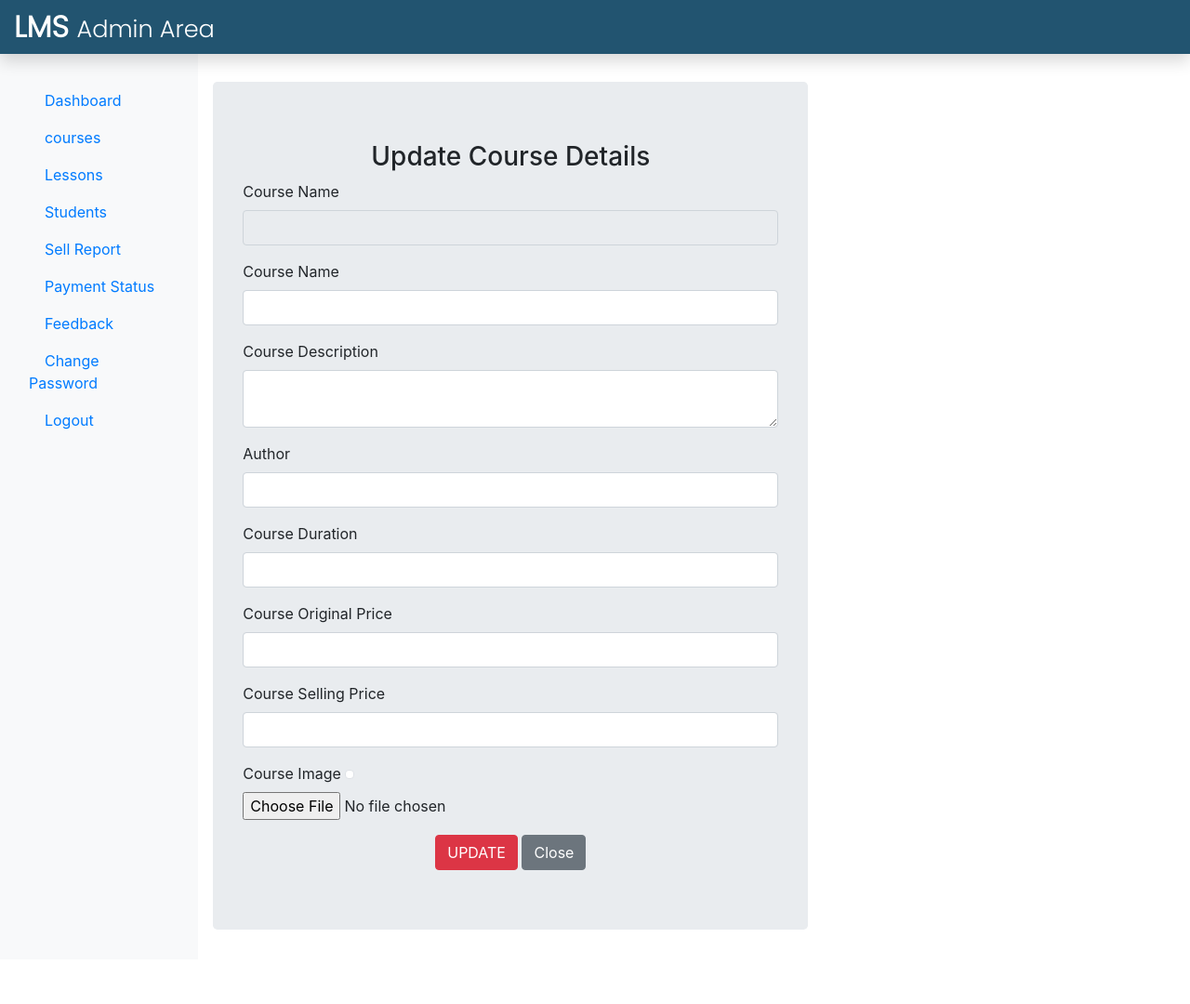
After one commit to subhashladumor1/eSchool, a PHP site: page /Admin/editcourse.php in a window 1280 px wide. The commit adds this page. Shown: the whole page at 93% size. Run offline with PHP 8.4, Linux system fonts and the light colour scheme; the visitor is signed in with stand-in values (Sample User, id 1); some libraries are stand-ins or nearby versions; some web fonts are replaced.

Commit message:
11th Completed
11 VIDEO admin Dashboard = Add Course, Edit Course, SESSION with LOGIN

```diff
--- /dev/null
+++ b/Admin/admininclude/footer.php
@@ -0,0 +1,23 @@
+<!-- *********** End Admin Login Form Modal *************** -->
+<script src="https://code.jquery.com/jquery-3.2.1.slim.min.js" integrity="sha384-KJ3o2DKtIkvYIK3UENzmM7KCkRr/rE9/Qpg6aAZGJwFDMVNA/GpGFF93hXpG5KkN" crossorigin="anonymous"></script>
+<script src="https://cdnjs.cloudflare.com/ajax/libs/popper.js/1.12.3/umd/popper.min.js" integrity="sha384-vFJXuSJphROIrBnz7yo7oB41mKfc8JzQZiCq4NCceLEaO4IHwicKwpJf9c9IpFgh" crossorigin="anonymous"></script>
+<script src="https://maxcdn.bootstrapcdn.com/bootstrap/4.0.0-beta.2/js/bootstrap.min.js" integrity="sha384-alpBpkh1PFOepccYVYDB4do5UnbKysX5WZXm3XxPqe5iKTfUKjNkCk9SaVuEZflJ" crossorigin="anonymous"></script>
+
+<!-- jQUERY AND Boostrap JavaScript -->
+<script src="../js/jquery.min.js"></script>
+<script src="../js/popper.min.js"></script>
+<script src="../js/bootstrap.min.js"></script>
+<script src="../js/testislider.js"></script>
+
+<!-- Fontawesome JavaScript -->
+<script src="../js/all.min.js"></script>
+
+
+
+<!-- Admin Ajax Call JavaScript -->
+<script type="text/javascript" src="../js/adminajaxrequest.js"></script>
+<!-- Custom JavaScript -->
+<script type="text/javascript" src="../js/custom.js"></script>
+</body>
+
+</html>
--- /dev/null
+++ b/Admin/admininclude/header.php
@@ -0,0 +1,106 @@
+<?php
+    if(!isset($_SESSION)){
+        session_start();
+    }
+
+
+
+    if(isset($_SESSION['is_admin_login'])){
+        $adminEmail =  $_SESSION['adminLogemail'];
+    }else{
+        echo "<script>location.href='../index.php';</script>";
+    }
+
+?>
+
+
+<!DOCTYPE html>
+<html lang="en">
+
+<head>
+    <meta charset="UTF-8">
+    <meta http-equiv="X-UA-Compatible" content="IE=edge">
+    <meta name="viewport" content="width=device-width, initial-scale=1.0">
+    <title>Admin Dashboard</title>
+    <link href="https://fonts.googleapis.com/css2?family=Poppins:wght@300&display=swap" rel="stylesheet">
+    <!-- Boootstrap CSS -->
+    <link rel="stylesheet" href="../css/bootstrap.min.css">
+
+    <!-- Font Awesome CSS -->
+    <link rel="stylesheet" href="../css/all.min.css">
+    <!-- custom css -->
+    <link rel="stylesheet" href="../css/adminstyle.css">
+</head>
+
+<body>
+    <!-- top navbar -->
+    <nav class="navbar navbar-dark fixed-top p-0 shadow" style="background-color: #225470;">
+        <a class="navbar-brand col-sm-3 col-md-2 mr-0" href="adminDashboard.php">LMS <small class="text-white">Admin
+                Area</small></a>
+    </nav>
+
+    <!-- side bar -->
+    <div class="container-fluid mb-5" style="margin-top:40px;">
+        <div class="row">
+            <nav class="col-sm-3 col-md-2 bg-light sidebar py-5
+          d-print-none">
+                <div class="sidebar-sticky">
+                    <ui class="nav flex-column">
+                        <li class="nav-item">
+                            <a class="nav-link" href="adminDashboard.php">
+                                <i class="fas fa-tachometer-alt"></i>
+                                Dashboard
+                            </a>
+                        </li>
+                        <li class="nav-item">
+                            <a class="nav-link" href="courses.php">
+                                <i class="fab fa-accessible-icon"></i>
+                                courses
+                            </a>
+                        </li>
+                        <li class="nav-item">
+                            <a class="nav-link" href="#">
+                                <i class="fab fa-accessible-icon"></i>
+                                Lessons
+                            </a>
+                        </li>
+                        <li class="nav-item">
+                            <a class="nav-link" href="#">
+                                <i class="fas fa-users"></i>
+                                Students
+                            </a>
+                        </li>
+                        <li class="nav-item">
+                            <a class="nav-link" href="#">
+                                <i class="fas fa-table"></i>
+                                Sell Report
+                            </a>
+                        </li>
+                        <li class="nav-item">
+                            <a class="nav-link" href="#">
+                                <i class="fas fa-table"></i>
+                                Payment Status
+                            </a>
+                        </li>
+                        <li class="nav-item">
+                            <a class="nav-link" href="#">
+                                <i class="fab fa-accessible-icon"></i>
+                                Feedback
+                            </a>
+                        </li>
+                        <li class="nav-item">
+                            <a class="nav-link" href="#">
+                                <i class="fas fa-key"></i>
+                                Change Password
+                            </a>
+                        </li>
+                        <li class="nav-item">
+                            <!-- link proper muki deje -->
+                            <a class="nav-link" href="../logout.php">
+                                <i class="fas fa-sign-out-alt"></i>
+                                Logout
+                            </a>
+                        </li>
+                    </ui>
+                </div>
+            </nav>
--- /dev/null
+++ b/Admin/editcourse.php
@@ -0,0 +1,116 @@
+<?php
+include('./admininclude/header.php');
+include('../dbConnection.php');
+
+
+// Update Section
+if (isset($_REQUEST['requpdate'])) {
+    //checking for empty fields
+    if (($_REQUEST['course_id'] == "") || ($_REQUEST['course_name'] == "") || ($_REQUEST['course_desc']
+            == "") || ($_REQUEST['course_author'] == "") || ($_REQUEST['course_duration'] == "") || ($_REQUEST['course_price'] == "") ||
+        ($_REQUEST['course_original_price'] == "")
+    ) {
+        $msg = '<div class="alert alert-warning col-sm-6 ml-5 mt-2">Fill ALL Fields</div>';
+    } else {
+
+        $cid = $_REQUEST['course_id'];
+        $cname = $_REQUEST['course_name'];
+        $cdesc = $_REQUEST['course_desc'];
+        $cauthor = $_REQUEST['course_author'];
+        $cduration = $_REQUEST['course_duration'];
+        $cprice = $_REQUEST['course_price'];
+        $coriginalprice = $_REQUEST['course_original_price'];
+        $cimg = '../image/courseimg/'.$_FILES['course_img']['name'];
+
+        $sql = "UPDATE course SET course_id ='$cid', course_name='$cname', course_desc='$cdesc', course_author ='$cauthor', course_duration='$cduration', course_price = ' $cprice', course_original_price = '$coriginalprice', course_img= '$cimg' WHERE course_id ='$cid' ";
+
+        if ($conn->query($sql) == TRUE) {
+            $msg = '<div class="alert alert-success col-sm-6 ml-5 mt-2">Updated Successfully </div>';
+        } else {
+            $msg = '<div class="alert alert-danger col-sm-6 ml-5 mt-2">unable to Update</div>';
+        }
+    }
+}
+
+?>
+
+
+<div class="col-sm-6 mt-5 mx-3 jumbotron">
+    <h3 class="text-center">Update Course Details</h3>
+
+    <?php
+    if (isset($_REQUEST['view'])) {
+        $sql = "SELECT * FROM course WHERE course_id = {$_REQUEST['id']}";
+        $result = $conn->query($sql);
+        $row = $result->fetch_assoc();
+    }
+
+    ?>
+
+    <form action="" method="POST" enctype="multipart/form-data">
+    <div class="form-group">
+            <label for="course_id">Course Name</label>
+            <input type="text" class="form-control" id="course_id" name="course_id" value="<?php if (isset($row['course_id'])) {
+                                                                                                    echo $row['course_id'];
+                                                                                                } ?>" readonly>
+        </div>
+        <div class="form-group">
+            <label for="course_name">Course Name</label>
+            <input type="text" class="form-control" id="course_name" name="course_name" value="<?php if (isset($row['course_name'])) {
+                                                                                                    echo $row['course_name'];
+                                                                                                } ?>">
+        </div>
+        <div class="form-group">
+            <label for="course_desc">Course Description</label>
+            <textarea class="form-control" id="course_desc" name="course_desc" row=2><?php if (isset($row['course_desc'])) {
+                                                                                            echo $row['course_desc'];
+                                                                                        } ?></textarea>
+        </div>
+        <div class="form-group">
+            <label for="course_author">Author</label>
+            <input type="text" class="form-control" id="course_author" name="course_author" value="<?php if (isset($row['course_author'])) {
+                                                                                                        echo $row['course_author'];
+                                                                                                    } ?>">
+        </div>
+        <div class="form-group">
+            <label for="course_duration">Course Duration</label>
+            <input type="text" class="form-control" id="course_duration" name="course_duration" value="<?php if (isset($row['course_duration'])) {
+                                                                                                            echo $row['course_duration'];
+                                                                                                        } ?>">
+        </div>
+        <div class="form-group">
+            <label for="course_original_price">Course Original Price</label>
+            <input type="text" class="form-control" id="course_original_price" name="course_original_price" value="<?php if (isset($row['course_original_price'])) {
+                                                                                                                        echo $row['course_original_price'];
+                                                                                                                    } ?>">
+        </div>
+        <div class="form-group">
+            <label for="course_price">Course Selling Price</label>
+            <input type="text" class="form-control" id="course_price" name="course_price" value="<?php if (isset($row['course_price'])) {
+                                                                                                        echo $row['course_price'];
+                                                                                                    } ?>">
+        </div>
+        <div class="form-group">
+            <label for="course_img">Course Image</label>
+            <img src="<?php if (isset($row['course_img'])) {
+                            echo $row['course_img'];
+                        } ?>" alt="" class="img-thumbnail">
+            <input type="file" class="form-control-file" id="course_img" name="course_img">
+        </div>
+        <div class="text-center">
+            <button type="submit" class="btn btn-danger" id="requpdate" name="requpdate">UPDATE</button>
+            <a href="courses.php" class="btn btn-secondary">Close</a>
+        </div>
+        <?php if (isset($msg)) {
+            echo $msg;
+        } ?>
+    </form>
+</div>
+</div>
+<!--div row close from header-->
+</div>
+<!--div container-fluid close from header-->
+
+<?php
+include('./admininclude/footer.php');
+?>
--- /dev/null
+++ b/css/adminstyle.css
@@ -0,0 +1,15 @@
+.navbar-brand {
+    font-family: "Poppins",sans-serif;
+    font-size: 2em;
+    font-weight: bold;
+    color: #fff;
+}
+
+
+/* plus button for adding New Users Botton Right */
+.box{
+    position: fixed;
+    bottom: 10px;
+    right: 20px;
+    margin-bottom: 30px;
+}
```
Also changed, not shown: Admin/addCourse.php (added, +100 -0 lines), Admin/adminDashboard.php (+79 -13 lines), Admin/courses.php (added, +100 -0 lines), image/courseimg/java.jpg (added), image/courseimg/php.png (added), js/custom.js (added).
